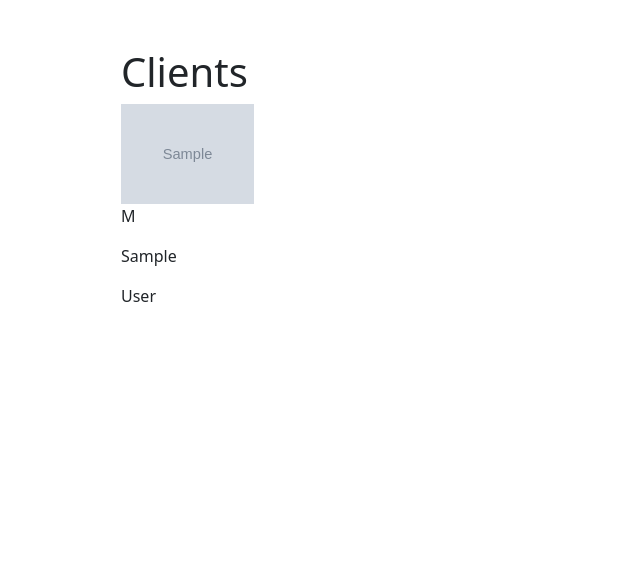
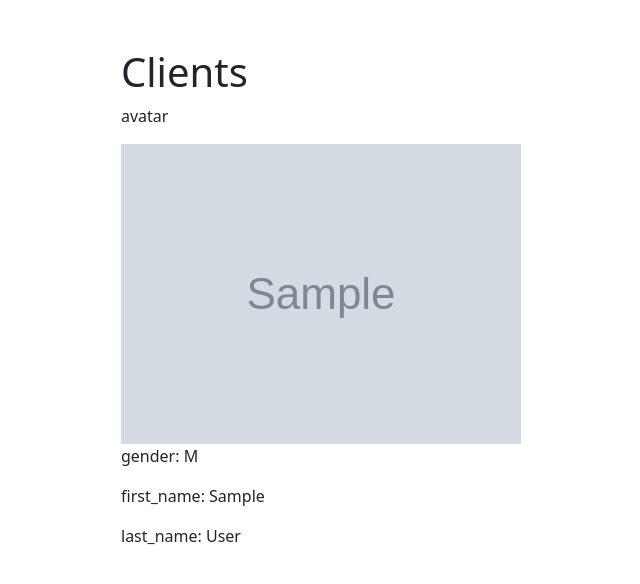
Before and after one commit to sergeysharay1987/dating-site, a Django app: page /my_tinder/clients/1/ in a window 1280 px wide. Shown: the top 584 px of the page, without its empty margins (246-886 px from the left). Run offline with Django 3.2, Linux system fonts and the light colour scheme; tables that the repository leaves empty hold one stand-in row (values such as "Sample post"); grey boxes marked "Sample" are stand-in pictures; some libraries are stand-ins or nearby versions.

Commit message:
В шаблоне my_tinder/templates/my_tinder/client_page.html настроено отображение информации о клиенте с помощью шаблонных тегов

```diff
--- a/my_tinder/templates/my_tinder/client_page.html
+++ b/my_tinder/templates/my_tinder/client_page.html
@@ -10,6 +10,14 @@
 
 
 
+{% for field_name, value in client.items %}
+    {% if value.url %}
+    <p>{{ field_name }}</p>
+    <img src="{{ value.url }}" alt="connect" style="max-height:300px">
+    {% else %}
+        <p>{{ field_name }}: {{ value }}</p>
+    {% endif %}
+{% endfor %}
 
 
 
@@ -18,10 +26,12 @@
 
 
 
+
+<!--
 <div>
- <img src="{{ client.avatar.url }}" style="max-height:100px">
+ <img src="{{ client.avatar.url}}" alt="connect" style="max-height:500px">
   <p>{{ client.gender }}</p>
   <p>{{ client.first_name }}</p>
   <p>{{ client.last_name }}</p>
-</div>
+</div>-->
 {% endblock %}
```
